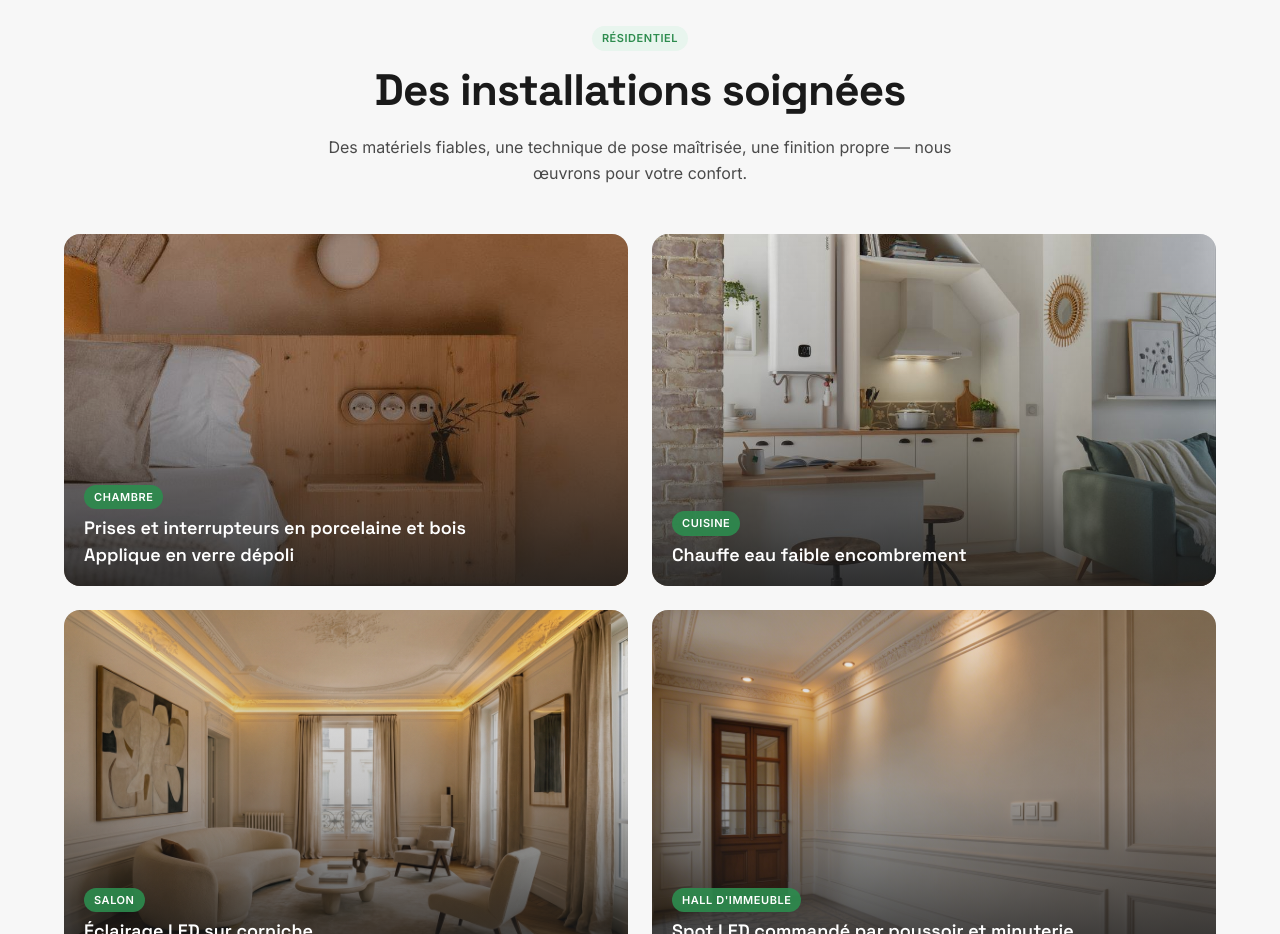
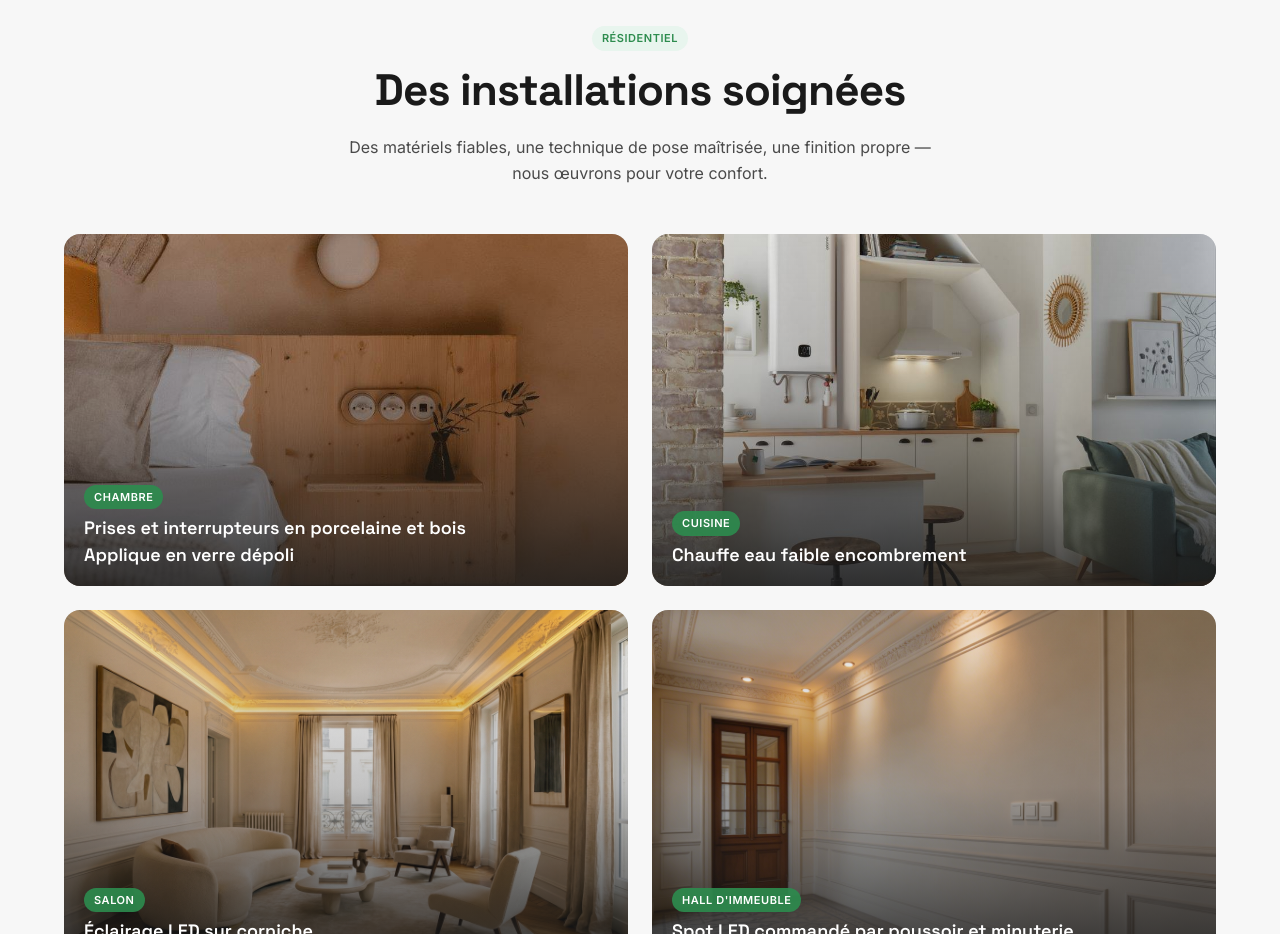
Before and after one commit to PHT001/emajor-site, a Next.js app: page / in a window 1280 px wide. Shown: the part 2340-3274 px from the top of the page. Built offline with nearby package versions, Linux system fonts and the light colour scheme.

Commit message:
ui(installations): keep 'nous œuvrons' together so 'nous' wraps with the rest

```diff
--- a/components/Installations.tsx
+++ b/components/Installations.tsx
@@ -180,7 +180,9 @@ export default function Installations() {
           </h2>
           <p className="text-gray-text text-[14px] sm:text-[16px] leading-relaxed">
             Des matériels fiables, une technique de pose maîtrisée, une finition
-            propre — nous œuvrons pour votre confort.
+            propre —{" "}
+            <span className="whitespace-nowrap">nous œuvrons</span> pour votre
+            confort.
           </p>
         </div>
         <Grid items={residentialItems} />
```
